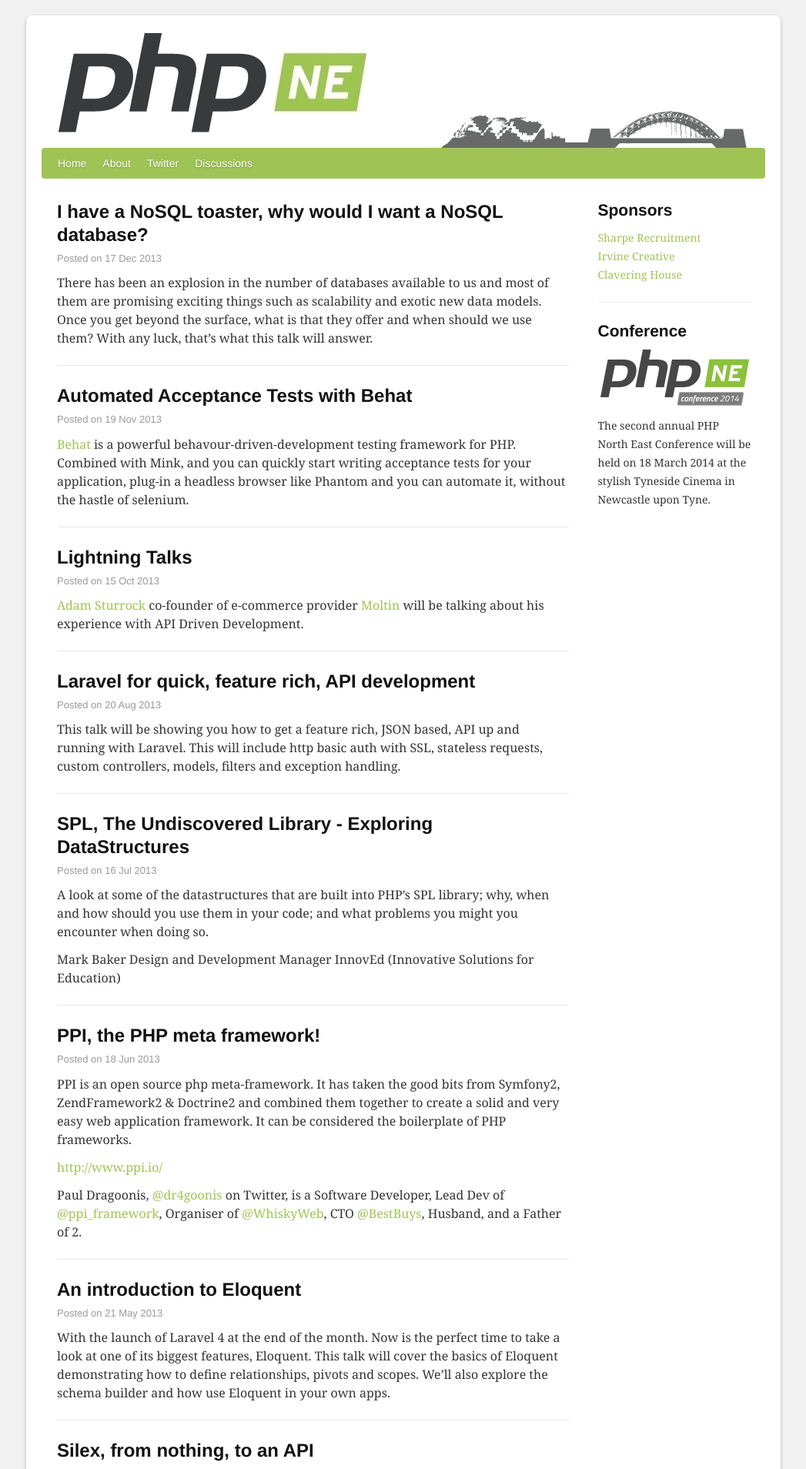
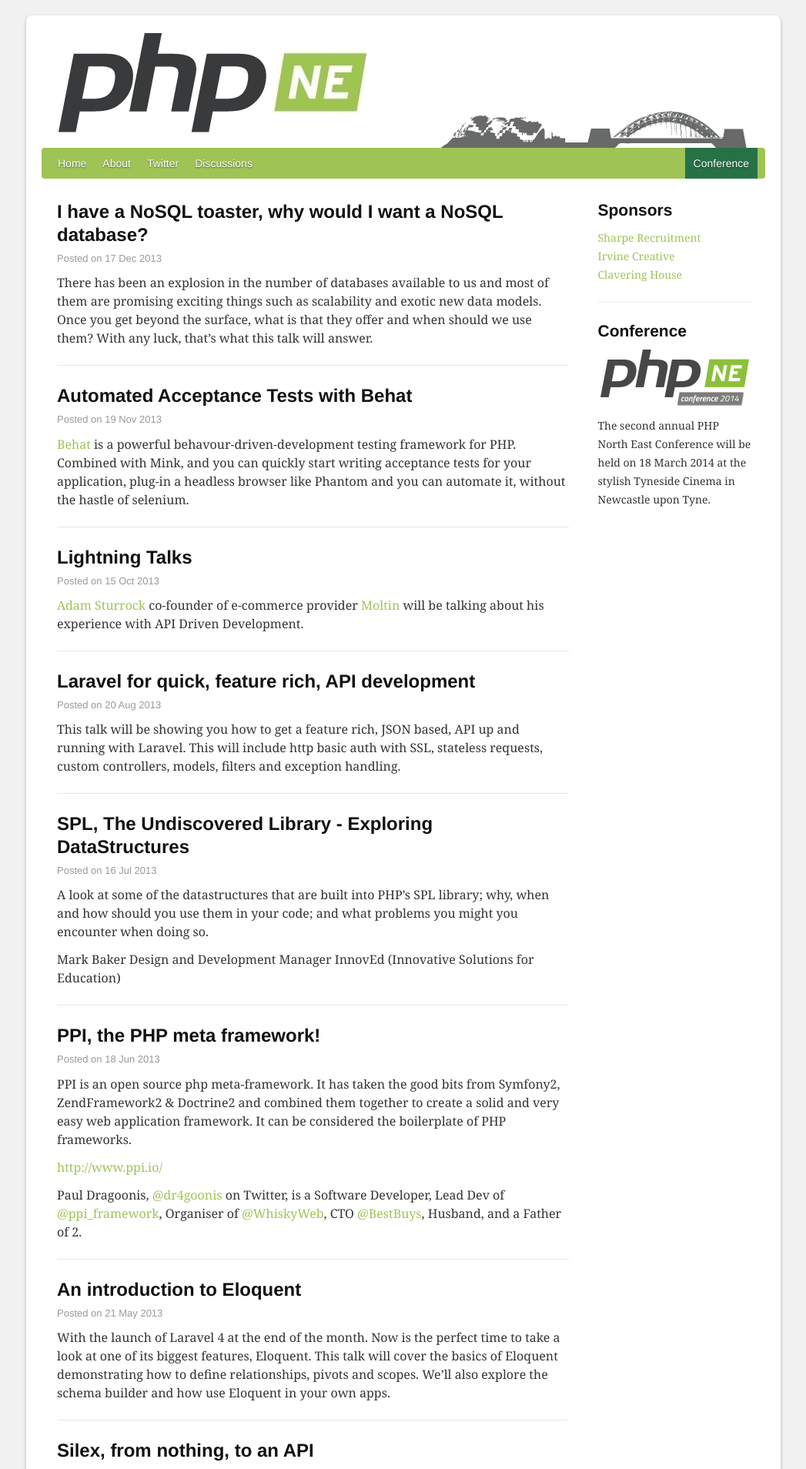
Before and after one commit to phpne/phpne.github.io, a Jekyll site: the page built from index.html, in a window 1280 px wide. Shown: the top 1908 px of the page at 77% size, without its empty margins (116-1163 px from the left). Built offline with Jekyll 4.4.1, drawn with Linux system fonts in a browser that asks for light colours; the list of posts is cut into pages by our own code.

Commit message:
Added conference link to main menu

```diff
--- a/_layouts/default.html
+++ b/_layouts/default.html
@@ -30,6 +30,7 @@
           <li><a href="/about-php-north-east/">About</a></li>
           <li><a href="http://twitter.com/phpne" rel="external">Twitter</a></li>
           <li><a href="http://groups.google.com/group/php-north-east" rel="external">Discussions</a></li>
+          <li class="conference"><a href="http://conference.phpne.org.uk/" rel="external">Conference</a></li>
         </ul>
       </nav>
       <div id="main">
--- a/css/style.css
+++ b/css/style.css
@@ -108,10 +108,13 @@
 .primary-navigation li {
     display: block;
 }
+.primary-navigation li.conference {
+    background-color: #267246;
+}
 .primary-navigation a {
     color: #fff;
     text-decoration: none;
-    text-shadow: 0 0.1em 0.1em rgba(0,0,0,0.25);
+    text-shadow: 0 0.1em 0.1em rgba(0,0,0,0.5);
     display: block;
     padding-left: 1em;
 }
@@ -282,7 +285,7 @@
     color: #999;
 }
 
-.conference {
+.*nce {
     overflow: auto;
 }
 .conference .logo {
@@ -299,10 +302,13 @@
 
 @media (min-width: 480px) {
     .primary-navigation ul {
-        padding-left: 0.75em;
+        padding: 0 0.75em;
     }
     .primary-navigation li {
         float: left;
+    }
+    .primary-navigation li.conference {
+        float: right;
     }
     .primary-navigation a {
         padding: 0 0.75em;
```
